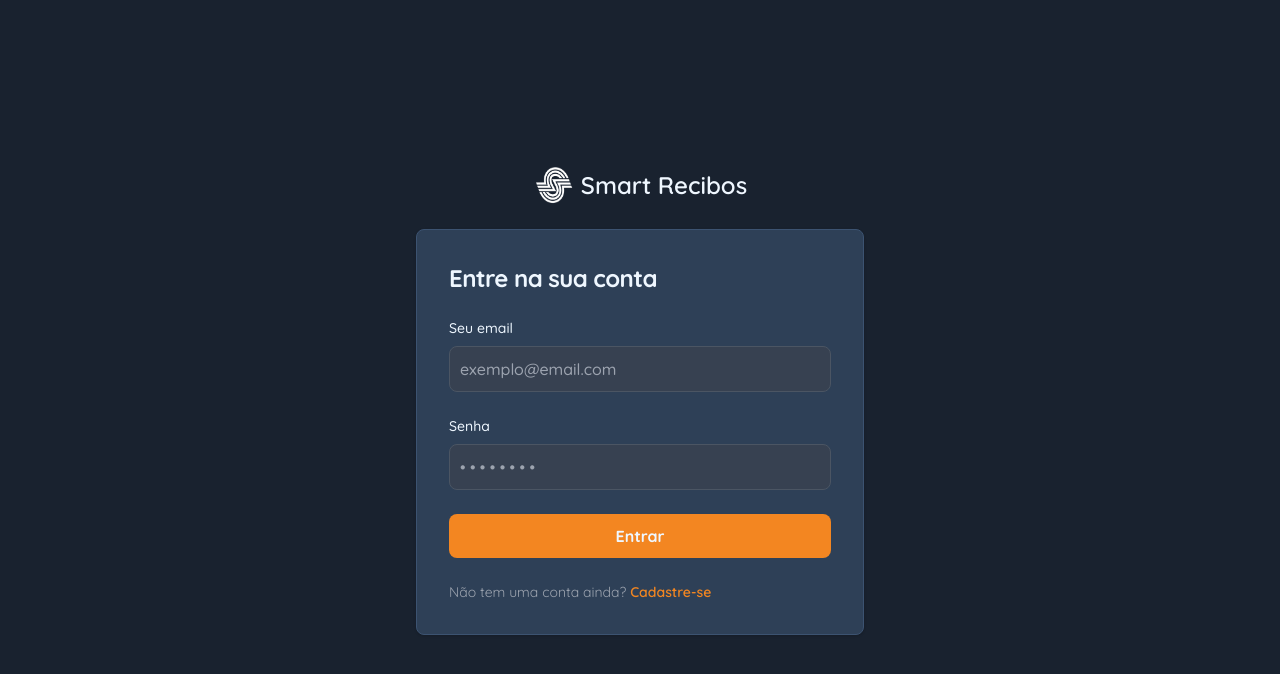
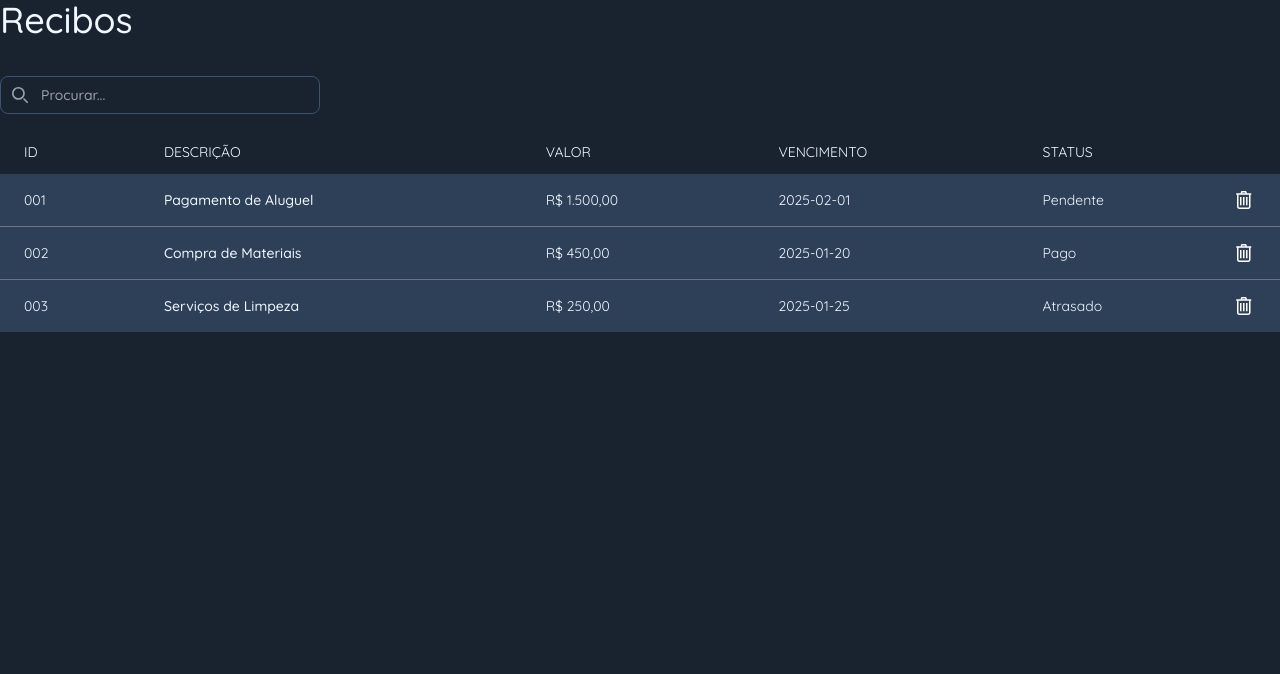
Before and after one commit to joaquimchianca/smart-recibos-front, a React (Vite) app: page / in a window 1280 px wide. Shown: the top 674 px of the page. Built offline with nearby package versions, Linux system fonts and the light colour scheme.

Commit message:
table component

```diff
--- a/src/Login.jsx
+++ b/src/Login.jsx
@@ -1,7 +1,7 @@
 export default function Login() {
     return (
         <>
-            <div className="bg-darkCharcoal flex flex-col items-center justify-center px-6 py-8 mx-auto h-screen lg:py-0">
+            <div className="flex flex-col items-center justify-center px-6 py-8 mx-auto h-screen lg:py-0">
                 <a href="" className="flex items-center mb-6 text-2xl font-semibold">
                     <img src="/SmartRecibos.png" alt="Logo" className="w-10 h-10 mr-2"/>
                     Smart Recibos
--- /dev/null
+++ b/src/ReciboPage.jsx
@@ -0,0 +1,18 @@
+import Table from './Table'
+
+const ReciboPage = () => {
+  const headers = ["ID", 'Descrição', 'Valor', 'Vencimento', 'Status']
+  const rows = [
+    ["001", "Pagamento de Aluguel", "R$ 1.500,00", "2025-02-01", "Pendente"],
+    ["002", "Compra de Materiais", "R$ 450,00", "2025-01-20", "Pago"],
+    ["003", "Serviços de Limpeza", "R$ 250,00", "2025-01-25", "Atrasado"],
+  ]
+  return (
+    <div>
+      <h1 className='text-4xl mb-8'>Recibos</h1>
+      <Table headers={headers} rows={rows}/>
+    </div>
+  )
+}
+
+export default ReciboPage
--- /dev/null
+++ b/src/Table.jsx
@@ -0,0 +1,53 @@
+const Table = ({ headers, rows }) => {
+  return (
+    <div className="relative overflow-x-auto">
+      <div className="pb-4">
+        <label htmlFor="table-search" className="sr-only">Search</label>
+        <div className="relative mt-1">
+          <div className="absolute inset-y-0 start-0 flex items-center ps-3 pointer pointer-events-none">
+            <svg class="w-4 h-4 text-gray-400" aria-hidden="true" xmlns="http://www.w3.org/2000/svg" fill="none" viewBox="0 0 20 20">
+              <path stroke="currentColor" stroke-linecap="round" stroke-linejoin="round" stroke-width="2" d="m19 19-4-4m0-7A7 7 0 1 1 1 8a7 7 0 0 1 14 0Z" />
+            </svg>
+          </div>
+          <input type="text" id="table-search" className="block p-2 ps-10 text-sm border rounded-lg w-80 focus:ring-lightCharcoal focus:border-lightCharcoal placeholder-gray-400 border-lightCharcoal bg-darkCharcoal focus:ring-2 focus:ring-offset-darkCharcoal focus:outline-none" placeholder="Procurar..." />
+        </div>
+      </div>
+      <table className="w-full text-left text-sm">
+        <thead className="text-sm uppercase">
+          <tr>
+            {headers.map((header, index) => (
+              <th key={index} scope="col" className="px-6 py-3 font-normal">
+                {header}
+              </th>
+            ))}
+          </tr>
+        </thead>
+        <tbody>
+          {rows.map((row, rowIndex) => (
+            <tr key={rowIndex} className={`bg-charcoal hover:bg-lightCharcoal hover:cursor-pointer ${rowIndex != rows.length - 1 ? 'border-b border-gray-500' :
+              ''
+              }`}>
+              {row.map((cell, cellIndex) => (
+                <td
+                  key={cellIndex}
+                  className={`px-6 py-4 ${cellIndex == 1 ? 'whitespace-nowrap' :
+                    'font-normal'
+                    }`}>
+                  {cell}
+                </td>
+              ))
+              }
+              <td>
+                <a href="#" className="">
+                  <img src="/icons8-trash.svg" alt="Excluir" className="w-6" />
+                </a>
+              </td>
+            </tr>
+          ))}
+        </tbody>
+      </table>
+    </div>
+  )
+}
+
+export default Table
--- a/src/index.css
+++ b/src/index.css
@@ -7,7 +7,7 @@
 @layer base {
   body {
     @apply font-sans;
-    @apply bg-charcoal;
+    @apply bg-darkCharcoal;
     @apply text-aliceblue;
     @apply font-medium;
   }
--- a/src/main.jsx
+++ b/src/main.jsx
@@ -1,10 +1,11 @@
 import { StrictMode } from 'react'
 import { createRoot } from 'react-dom/client'
 import './index.css'
-import Login from './Login.jsx'
+import ReciboPage from './ReciboPage.jsx'
 
 createRoot(document.getElementById('root')).render(
   <StrictMode>
-    <Login />
+    {/* <Login /> */}
+    <ReciboPage />
   </StrictMode>,
 )
```
Also changed, not shown: public/icons8-trash.svg (added).
